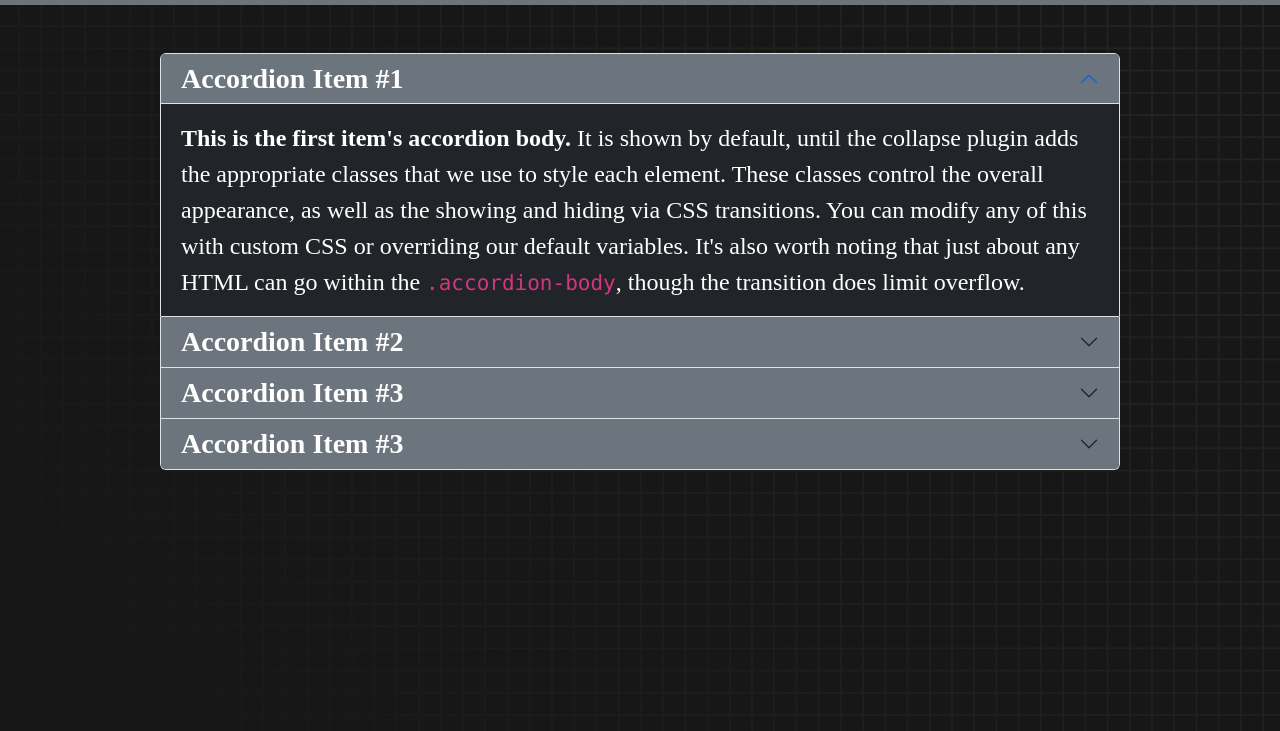
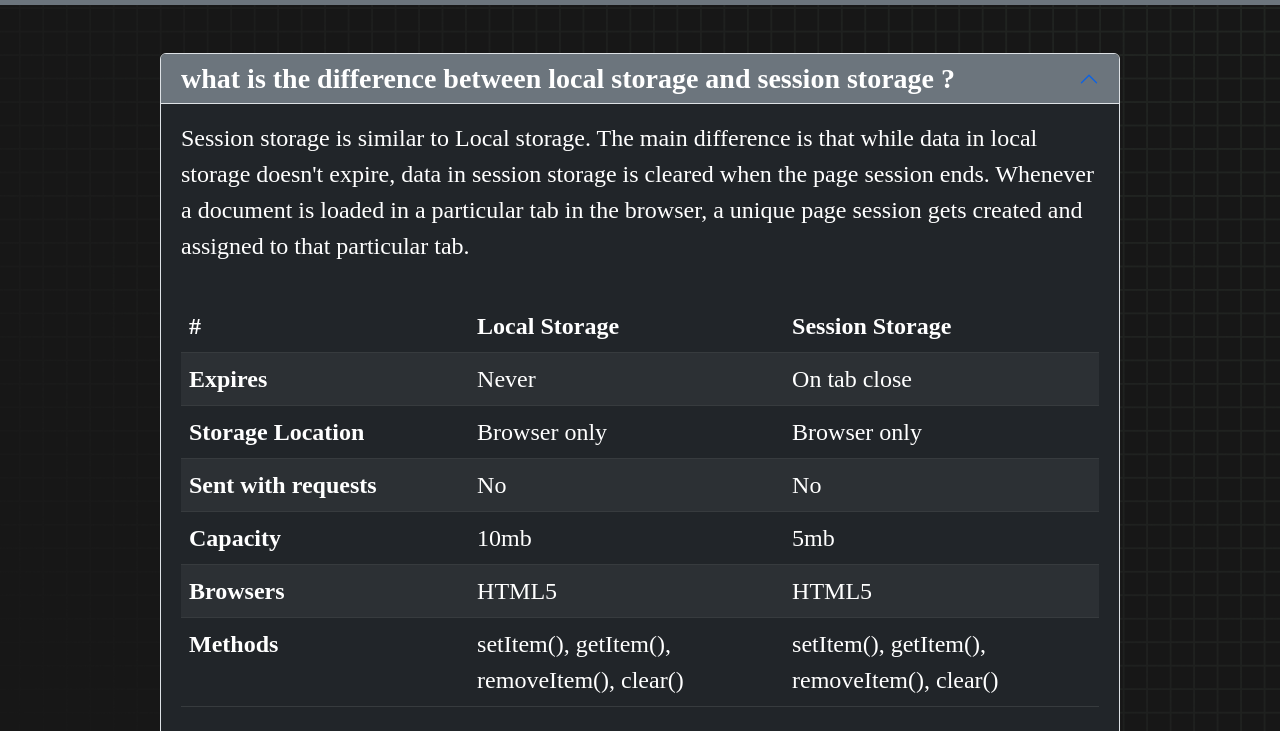
Before and after one commit to DiptaPal/speed-monster, a plain HTML site: page blog.html in a window 1280 px wide. Shown: the part 69-800 px from the top of the page. Drawn offline with nearby package versions, Linux system fonts and the light colour scheme.

Commit message:
anded the first question and answered the question

```diff
--- a/blog.html
+++ b/blog.html
@@ -33,19 +33,61 @@
             <div class="accordion-item bg-dark text-white">
               <h2 class="accordion-header" id="headingOne">
                 <button class="accordion-button bg-secondary text-white border-0 fs-3" type="button" data-bs-toggle="collapse" data-bs-target="#collapseOne" aria-expanded="true" aria-controls="collapseOne">
-                  Accordion Item #1
+                    what is the difference between local storage and session storage ?
                 </button>
               </h2>
               <div id="collapseOne" class="accordion-collapse collapse show" aria-labelledby="headingOne" data-bs-parent="#accordionExample">
                 <div class="accordion-body fs-4">
-                  <strong>This is the first item's accordion body.</strong> It is shown by default, until the collapse plugin adds the appropriate classes that we use to style each element. These classes control the overall appearance, as well as the showing and hiding via CSS transitions. You can modify any of this with custom CSS or overriding our default variables. It's also worth noting that just about any HTML can go within the <code>.accordion-body</code>, though the transition does limit overflow.
+                    Session storage is similar to Local storage. The main difference is that while data in local storage doesn't expire, data in session storage is cleared when the page session ends. Whenever a document is loaded in a particular tab in the browser, a unique page session gets created and assigned to that particular tab.
+                    <br><br>
+                    <table class="table table-dark table-striped">
+                        <thead>
+                          <tr>
+                            <th scope="col">#</th>
+                            <th scope="col">Local Storage</th>
+                            <th scope="col">Session Storage</th>
+                          </tr>
+                        </thead>
+                        <tbody>
+                          <tr>
+                            <th scope="row">Expires</th>
+                            <td>Never</td>
+                            <td>On tab close</td>
+                          </tr>
+                          <tr>
+                            <th scope="row">Storage Location</th>
+                            <td>Browser only</td>
+                            <td>Browser only</td>
+                          </tr>
+                          <tr>
+                            <th scope="row">Sent with requests</th>
+                            <td>No</td>
+                            <td>No</td>
+                          </tr>
+                          <tr>
+                            <th scope="row">Capacity</th>
+                            <td>10mb</td>
+                            <td>5mb</td>
+                          </tr>
+                          <tr>
+                            <th scope="row">Browsers</th>
+                            <td>HTML5</td>
+                            <td>HTML5</td>
+                          </tr>
+                          <tr>
+                            <th scope="row">Methods</th>
+                            <td>setItem(), getItem(),<br> removeItem(), clear()</td>
+                            <td>setItem(), getItem(),<br> removeItem(), clear()</td>
+                          </tr>
+                        </tbody>
+                    </table>
                 </div>
               </div>
             </div>
             <div class="accordion-item bg-dark text-white">
               <h2 class="accordion-header" id="headingTwo">
                 <button class="accordion-button bg-secondary text-white border-0 fs-3 collapsed" type="button" data-bs-toggle="collapse" data-bs-target="#collapseTwo" aria-expanded="false" aria-controls="collapseTwo">
-                  Accordion Item #2
+                    what is the difference between global scope and block scope ?
                 </button>
               </h2>
               <div id="collapseTwo" class="accordion-collapse collapse" aria-labelledby="headingTwo" data-bs-parent="#accordionExample">
```
